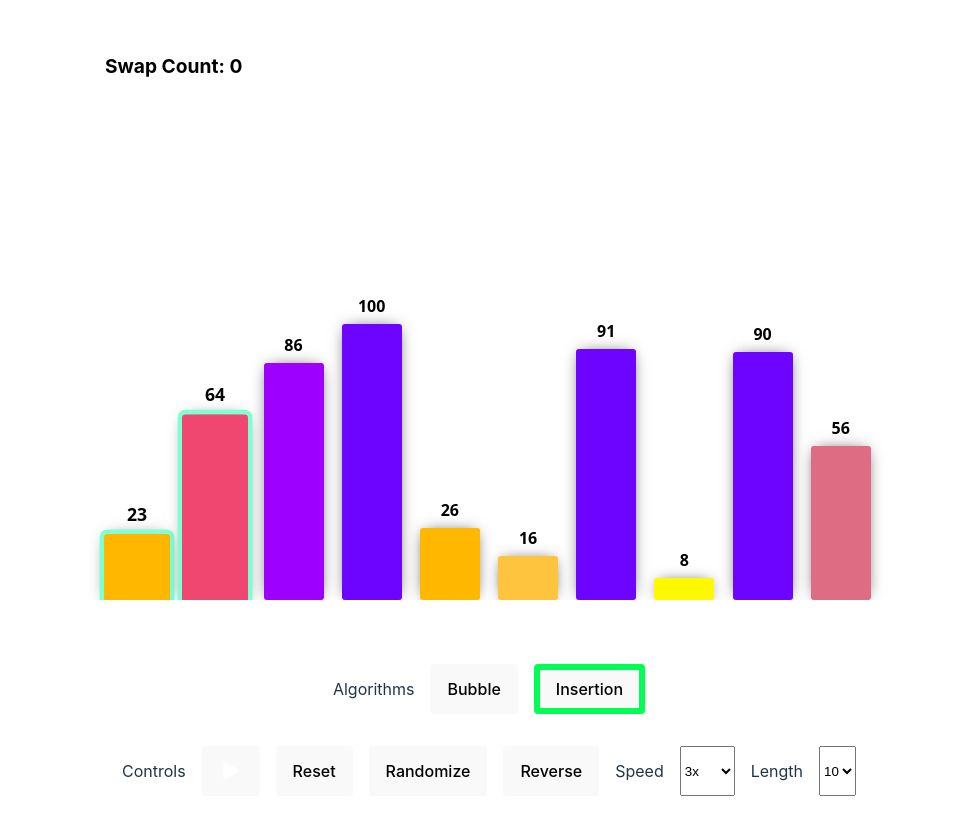
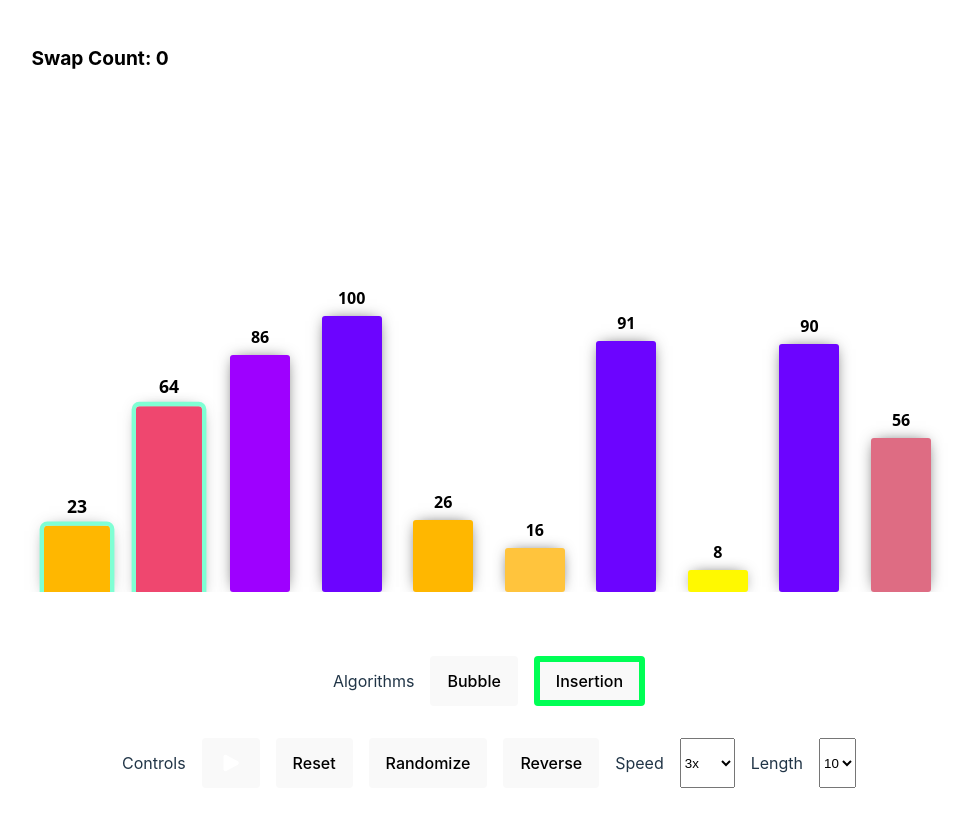
Before and after one commit to Tailsxz/sort-visualizer, a React (Vite) app: page / in a window 1280 px wide. Shown: the top 834 px of the page, without its empty margins (151-1120 px from the left). Built offline with nearby package versions, Linux system fonts and the light colour scheme.

Commit message:
fix: grid container styles

```diff
--- a/src/App.css
+++ b/src/App.css
@@ -32,18 +32,14 @@ body {
 
 .grid {
   position: relative;
-  flex-shrink: 0;
+  display: flex;
+  justify-content: space-evenly;
+  align-items: end;
+  margin-inline: auto;
+  height: min(70vh, 900px);
+  background: var(--clr-neutral-400);
+  border-radius: 4px;
   overflow: hidden;
-  display: flex;
-  align-items: end;
-  justify-content: space-evenly;
-  padding-block-start: 2rem;
-  margin-block-start: .5rem;
-  margin-inline: auto;
-  width: min(90%, 800px);
-  height: min(70vh, 700px);
-  background: #fff;
-  border-radius: 4px
 }
 
 .swaps {
```
